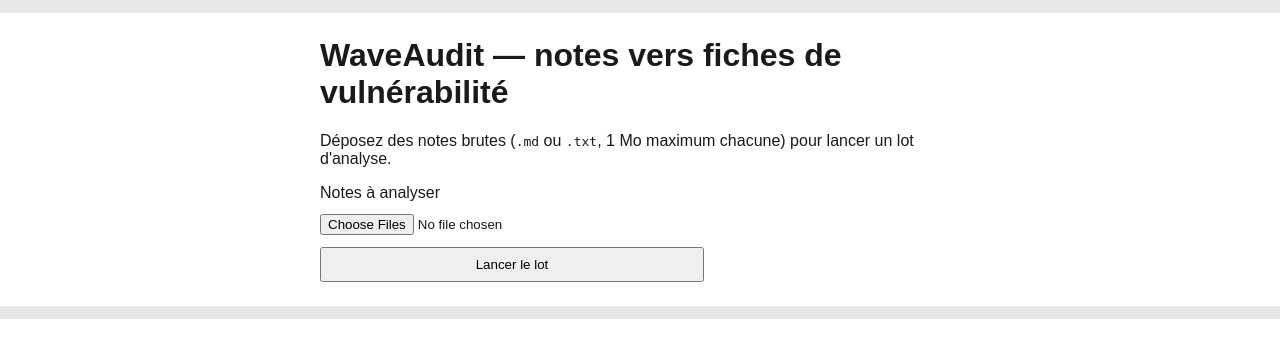
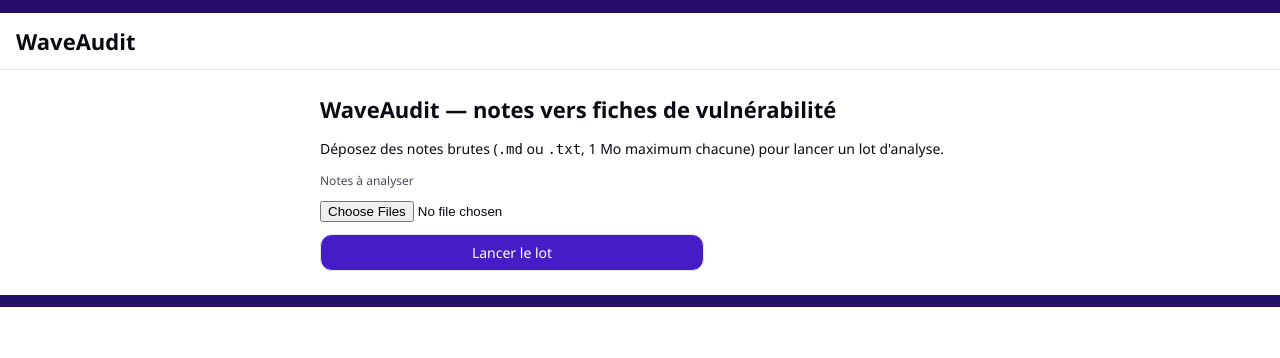
Before and after one commit to Aliquanto3/waveaudit, a Python web app: template src/waveaudit/interfaces/web/templates/index.html in a window 1280 px wide. Shown: the top 358 px of the page. Run offline with Jinja, Linux system fonts and the light colour scheme; the template is opened without the code that fills it, so the values that code supplies are empty.

Commit message:
W5 : thème public Wavestone en tokens CSS, logo privé optionnel, aide d'accessibilité
Ajoute tokens.css (palette, focus, typographie de DESIGN.md), bascule style.css sur ces
tokens, affiche le logo de theme-prive/web/logo.svg s'il existe (GET /theme/logo.svg, 404
logo_absent sinon), et pose tests/accessibilite.py (aide partagée, noms accessibles, ARIA,
focus visible) plus tests/unitaires/test_contraste.py (ratios WCAG recalculés contre
DESIGN.md). Aucun ajout à app.py : réutilise app.state.lots.config déjà posé par W1.

Co-Authored-By: Claude Opus 5.5 <noreply@anthropic.com>

```diff
--- a/src/waveaudit/interfaces/web/static/style.css
+++ b/src/waveaudit/interfaces/web/static/style.css
@@ -1,6 +1,11 @@
+/* Style public de l'interface (contrats §28, DESIGN.md) : couleurs par les tokens de
+   tokens.css seulement (variables --couleur-*), aucune @font-face, aucun url() hors /static/
+   ou /theme/. */
+
 body {
-  font-family: Arial, Helvetica, sans-serif;
-  color: #1a1a1a;
+  font-family: var(--police-texte);
+  font-size: var(--taille-corps);
+  color: var(--couleur-encre);
   background: #ffffff;
   margin: 0;
   padding: 0;
@@ -14,10 +19,46 @@ main {
 
 .bandeau {
   text-align: center;
-  background: #e8e8e8;
-  color: #333333;
+  background: var(--couleur-primaire-fonce);
+  color: #ffffff;
   padding: 0.4rem;
-  font-size: 0.85rem;
+  font-size: var(--taille-petit);
+}
+
+.en-tete {
+  display: flex;
+  align-items: center;
+  gap: 0.75rem;
+  height: 56px;
+  padding: 0 1rem;
+  background: #ffffff;
+  border-bottom: 1px solid var(--couleur-trait);
+}
+
+.en-tete-logo {
+  height: 32px;
+  width: auto;
+}
+
+.en-tete-nom {
+  font-size: var(--taille-titre);
+  font-weight: 600;
+  color: var(--couleur-encre);
+}
+
+h1 {
+  font-size: var(--taille-titre);
+  font-weight: 600;
+  color: var(--couleur-encre);
+}
+
+p {
+  color: var(--couleur-encre);
+}
+
+label {
+  font-size: var(--taille-petit);
+  color: var(--couleur-encre-douce);
 }
 
 form {
@@ -30,11 +71,41 @@ form {
 button {
   padding: 0.5rem 1rem;
   cursor: pointer;
+  border-radius: 12px;
+  border: 1px solid var(--couleur-trait);
+  background: var(--couleur-primaire);
+  color: #ffffff;
+  font-family: var(--police-texte);
+  font-size: var(--taille-corps);
+}
+
+button:disabled {
+  background: var(--couleur-gris);
+  cursor: default;
 }
 
 #evenements {
   list-style: none;
   padding: 0;
-  font-family: monospace;
-  font-size: 0.85rem;
+  font-family: var(--police-chasse-fixe);
+  font-size: var(--taille-chasse-fixe);
 }
+
+/* Focus clavier (DESIGN.md « Focus visible ») : contour seul, jamais un simple changement de
+   couleur de bordure. */
+a:focus-visible,
+button:focus-visible,
+input:focus-visible,
+select:focus-visible,
+textarea:focus-visible,
+[tabindex]:focus-visible {
+  outline: 2px solid var(--focus-contour);
+  outline-offset: var(--focus-decalage);
+}
+
+@media (prefers-reduced-motion: reduce) {
+  * {
+    transition: none !important;
+    animation: none !important;
+  }
+}
--- /dev/null
+++ b/src/waveaudit/interfaces/web/static/tokens.css
@@ -0,0 +1,42 @@
+/* Tokens publics de l'interface (contrats §28, DESIGN.md) : palette officielle Wavestone,
+   focus et typographie, en propriétés CSS sur `:root`. Valeurs exactes de DESIGN.md (section
+   Colors) ; `tests/unitaires/test_contraste.py` revérifie les ratios WCAG de chaque paire
+   texte/fond déclarée. `style.css` n'utilise que ces propriétés pour les couleurs. */
+:root {
+  /* Couleurs de marque */
+  --couleur-primaire: #451DC7;
+  --couleur-primaire-fonce: #250F6B;
+  --couleur-primaire-doux: #EDE7FE;
+  --couleur-accent: #04F06A;
+  --couleur-accent-doux: #CAFEE0;
+  --couleur-encre: #0A0A14;
+  --couleur-encre-douce: #4A4A5E;
+  --couleur-gris: #8A8A9E;
+  --couleur-trait: #E6E6EC;
+  --couleur-fond-creme: #F6F5FA;
+  --couleur-attention: #FFCA4A;
+  --couleur-danger: #FF2A49;
+
+  /* Rôles dérivés (accessibilité, AD-14) : jamais la couleur seule porteuse de sens. */
+  --couleur-accent-texte: #036B38;
+  --couleur-gris-texte: #616670;
+  --couleur-attention-doux: #FBE9CF;
+  --couleur-attention-texte: #8A5A00;
+  --couleur-danger-doux: #F8DEDC;
+  --couleur-danger-texte: #B3261E;
+  --couleur-texte-sur-vif: #0A0A14;
+
+  /* Focus visible */
+  --focus-contour: var(--couleur-primaire);
+  --focus-decalage: 2px;
+
+  /* Typographie : aucune police téléchargée (hors ligne). */
+  --police-texte: 'Aptos', 'Segoe UI', system-ui, sans-serif;
+  --police-chasse-fixe: 'Cascadia Mono', Consolas, monospace;
+  --taille-surtitre: 12px;
+  --taille-titre: 22px;
+  --taille-sous-titre: 16px;
+  --taille-corps: 14px;
+  --taille-petit: 12px;
+  --taille-chasse-fixe: 13px;
+}
--- a/src/waveaudit/interfaces/web/templates/base.html
+++ b/src/waveaudit/interfaces/web/templates/base.html
@@ -4,11 +4,16 @@
   <meta charset="utf-8">
   <meta name="csrf" content="{{ jeton_csrf }}">
   <title>WaveAudit</title>
+  <link rel="stylesheet" href="/static/tokens.css">
   <link rel="stylesheet" href="/static/style.css">
   <script src="/static/commun.js"></script>
 </head>
 <body>
   <header class="bandeau">{{ bandeau }}</header>
+  <header class="en-tete">
+    {% if logo_present %}<img class="en-tete-logo" src="/theme/logo.svg" alt="">{% endif %}
+    <span class="en-tete-nom">WaveAudit</span>
+  </header>
   <main>
     {% block contenu %}{% endblock %}
   </main>
```
Also changed, not shown: _bmad-output/specs/spec-waveaudit-v2/stories/story-W5-theme-public-logo-prive.md (added, +82 -0 lines), src/waveaudit/interfaces/web/commun.py (+16 -2 lines), src/waveaudit/interfaces/web/routeurs/theme.py (+17 -2 lines), tests/accessibilite.py (added, +90 -0 lines), tests/e2e/test_ui.py (+46 -0 lines), tests/unitaires/test_contraste.py (added, +83 -0 lines).
